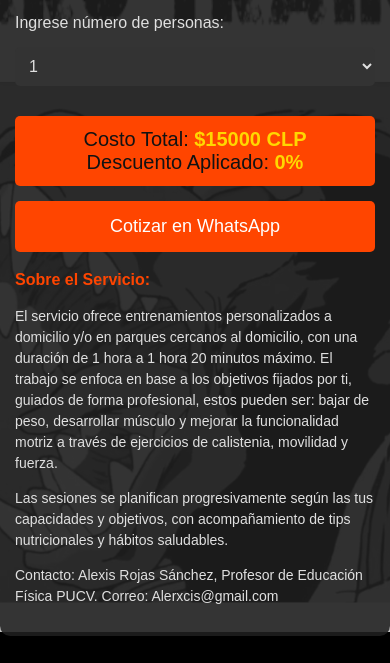
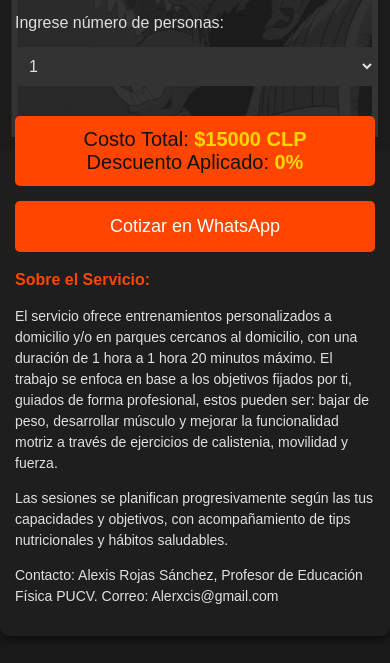
Before and after one commit to PolloPunk/cotiza, a plain HTML site: page index.html in a window 390 px wide. Shown: the part 181-844 px from the top of the page. Drawn offline with Linux system fonts and the light colour scheme.

Commit message:
Update index.html
test ia

```diff
--- a/index.html
+++ b/index.html
@@ -21,6 +21,23 @@
     background-position: center;
     background-repeat: no-repeat;
     background-attachment: fixed;
+}
+
+/* Ajustes para dispositivos móviles */
+@media screen and (max-width: 768px) {
+    body {
+        background-size: contain; /* Ajusta la imagen para que encaje en la pantalla */
+        background-attachment: scroll; /* Evita el desplazamiento fijo en pantallas pequeñas */
+    }
+}
+
+/* Ajuste adicional para dispositivos muy pequeños */
+@media screen and (max-width: 400px) {
+    body {
+        background-size: contain;
+        background-position: center top; /* Centra la imagen y alinea hacia arriba */
+        background-color: #1a1a1a; /* Color de fondo para áreas vacías */
+    }
 }
         .container {
             max-width: 500px;
```
Lines whose indentation alone changed are shown as unchanged.
